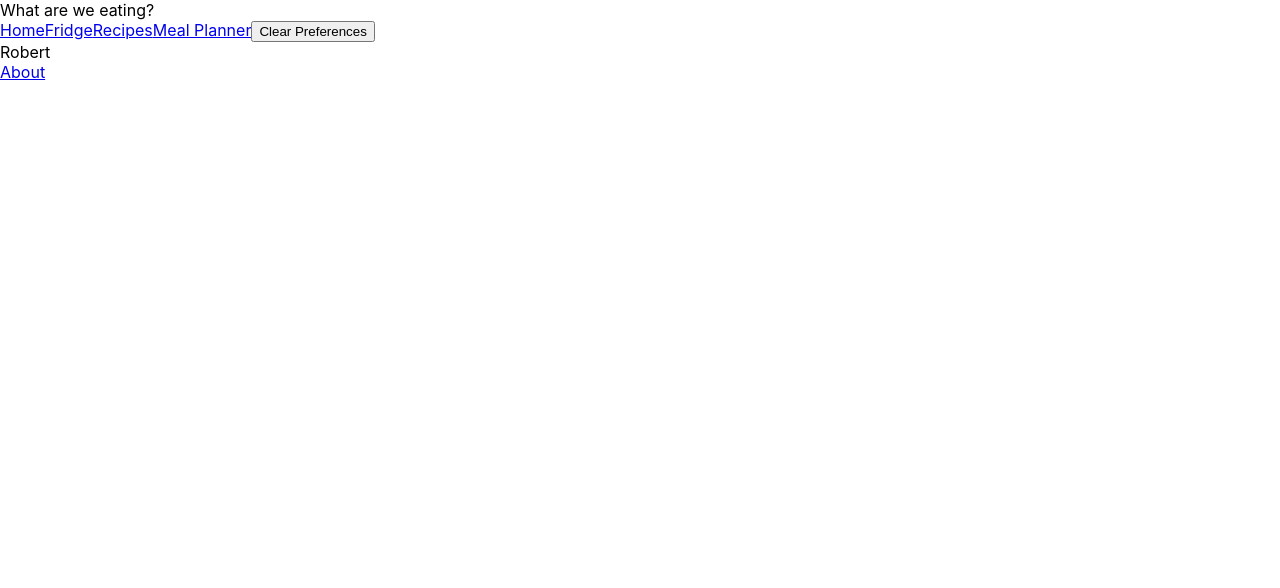
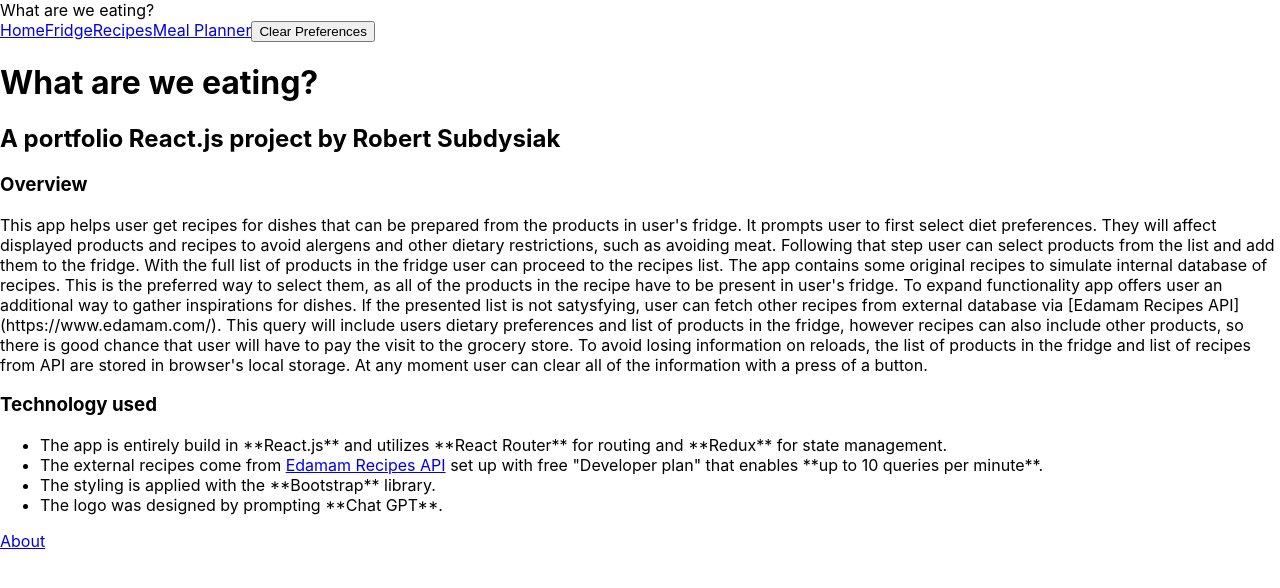
Before and after one commit to Rsubdy/what-are-we-eating, a React (Create React App) app: page /about in a window 1280 px wide. Shown: the top 588 px of the page. Built offline with nearby package versions, Linux system fonts and the light colour scheme.

Commit message:
Updated About page

```diff
--- a/src/components/About.js
+++ b/src/components/About.js
@@ -2,7 +2,26 @@ import React from 'react'
 
 function About() {
   return (
-    <div>Robert</div>
+    <div>
+      <h1>What are we eating? </h1>
+      <h2>A portfolio React.js project by Robert Subdysiak</h2>
+      <h3>Overview</h3>
+      <p>
+      This app helps user get recipes for dishes that can be prepared from the products in user's fridge.
+      It prompts user to first select diet preferences. They will affect displayed products and recipes to avoid alergens and other dietary restrictions, such as avoiding meat.
+      Following that step user can select products from the list and add them to the fridge.
+      With the full list of products in the fridge user can proceed to the recipes list. The app contains some original recipes to simulate internal database of recipes. This is the preferred way to select them, as all of the products in the recipe have to be present in user's fridge.
+      To expand functionality app offers user an additional way to gather inspirations for dishes. If the presented list is not satysfying, user can fetch other recipes from external database via [Edamam Recipes API](https://www.edamam.com/). This query will include users dietary preferences and list of products in the fridge, however recipes can also include other products, so there is good chance that user will have to pay the visit to the grocery store.
+      To avoid losing information on reloads, the list of products in the fridge and list of recipes from API are stored in browser's local storage. At any moment user can clear all of the information with a press of a button.
+      </p>
+      <h3>Technology used</h3>
+      <ul>
+<li>The app is entirely build in **React.js** and utilizes **React Router** for routing and **Redux** for state management.</li>
+<li>The external recipes come from <a href="https://www.edamam.com">Edamam Recipes API</a> set up with free "Developer plan" that enables **up to 10 queries per minute**.</li>
+<li>The styling is applied with the **Bootstrap** library.</li>
+<li>The logo was designed by prompting **Chat GPT**.</li>
+</ul>
+    </div>
   )
 }
 
```
